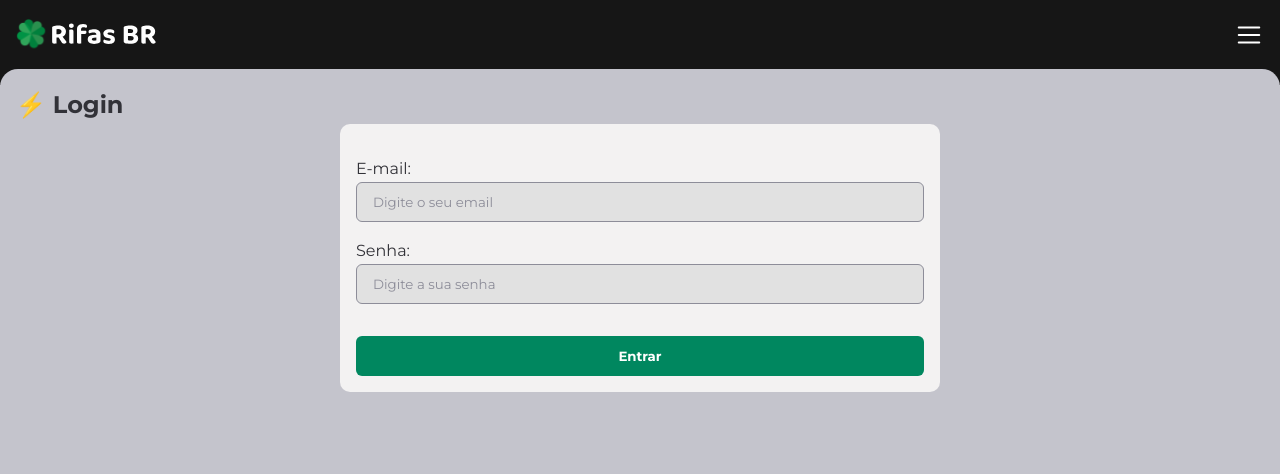
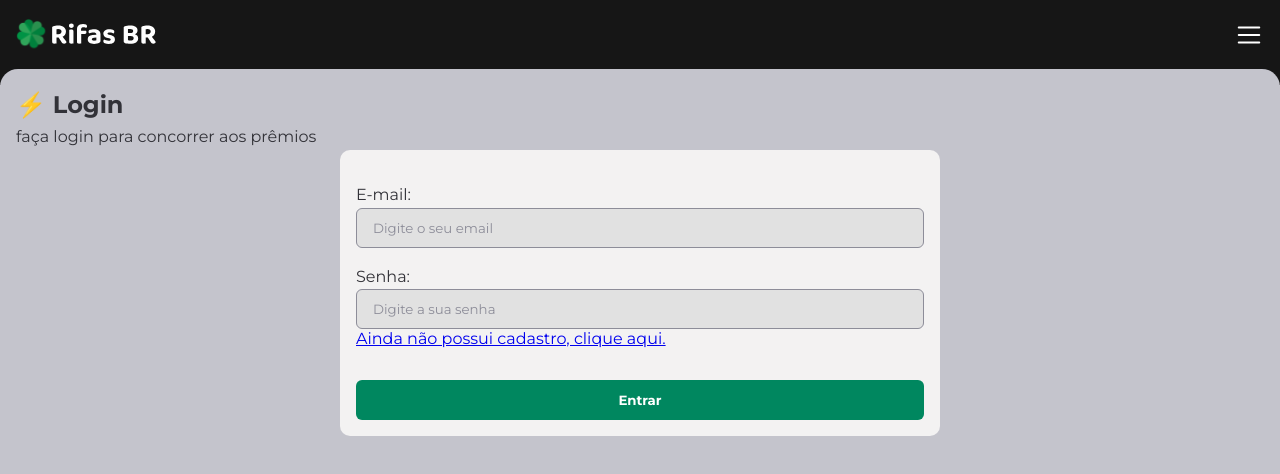
Before and after one commit to Adenilson-Oliveira/rifas-brl, a Next.js app: page /login in a window 1280 px wide. Shown: the top 474 px of the page. Built offline with nearby package versions, Linux system fonts and the light colour scheme.

Commit message:
mudança na página de login

```diff
--- a/src/contexts/AuthContext.tsx
+++ b/src/contexts/AuthContext.tsx
@@ -115,8 +115,10 @@ export function AuthProvider({ children }) {
   }
 
   async function signOut() {
+
+    destroyCookie(undefined, 'rifas-br-v1.token')
     setUser(null)
-    destroyCookie(undefined, 'rifas-br-v1.token')
+    router.push('/')
   }
 
   return (
--- a/src/pages/login.tsx
+++ b/src/pages/login.tsx
@@ -1,3 +1,4 @@
+import Link from 'next/link'
 import { useContext } from 'react'
 import { useForm } from 'react-hook-form'
 import NavBar from '../components/navbar'
@@ -21,6 +22,7 @@ export default function Login() {
   return (
     <ContainerLogin>
       <h1>⚡ Login</h1>
+      <p>faça login para concorrer aos prêmios</p>
       <div>
         <ContainerFormLogin onSubmit={handleSubmit(handleLogin)}>
           <label>
@@ -35,10 +37,11 @@ export default function Login() {
             <p>Senha:</p>
             <input
               {...register('password')}
-              type="password"
+              type="passwordrifasbr"
               placeholder="Digite a sua senha"
             />
           </label>
+          <Link href="/register" >Ainda não possui cadastro, clique aqui.</Link>
 
           <button type="submit">Entrar</button>
         </ContainerFormLogin>
```
